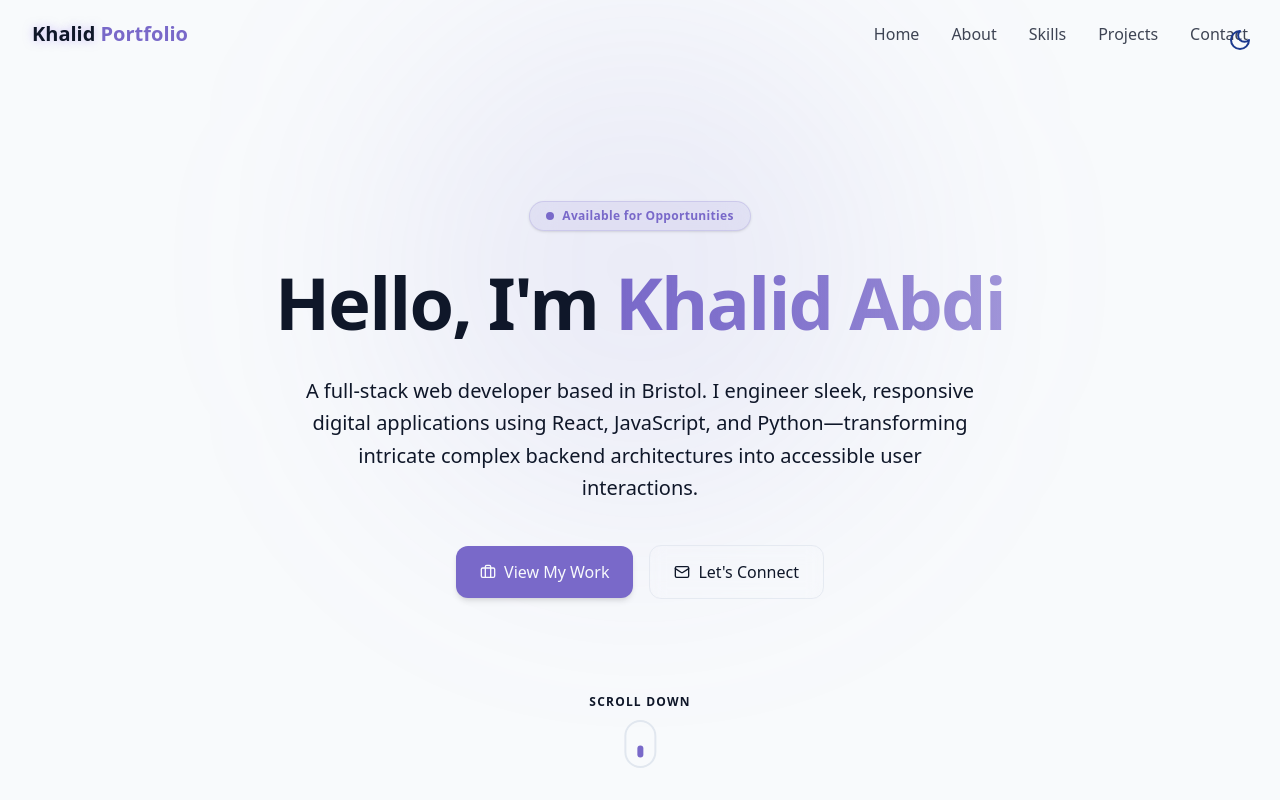
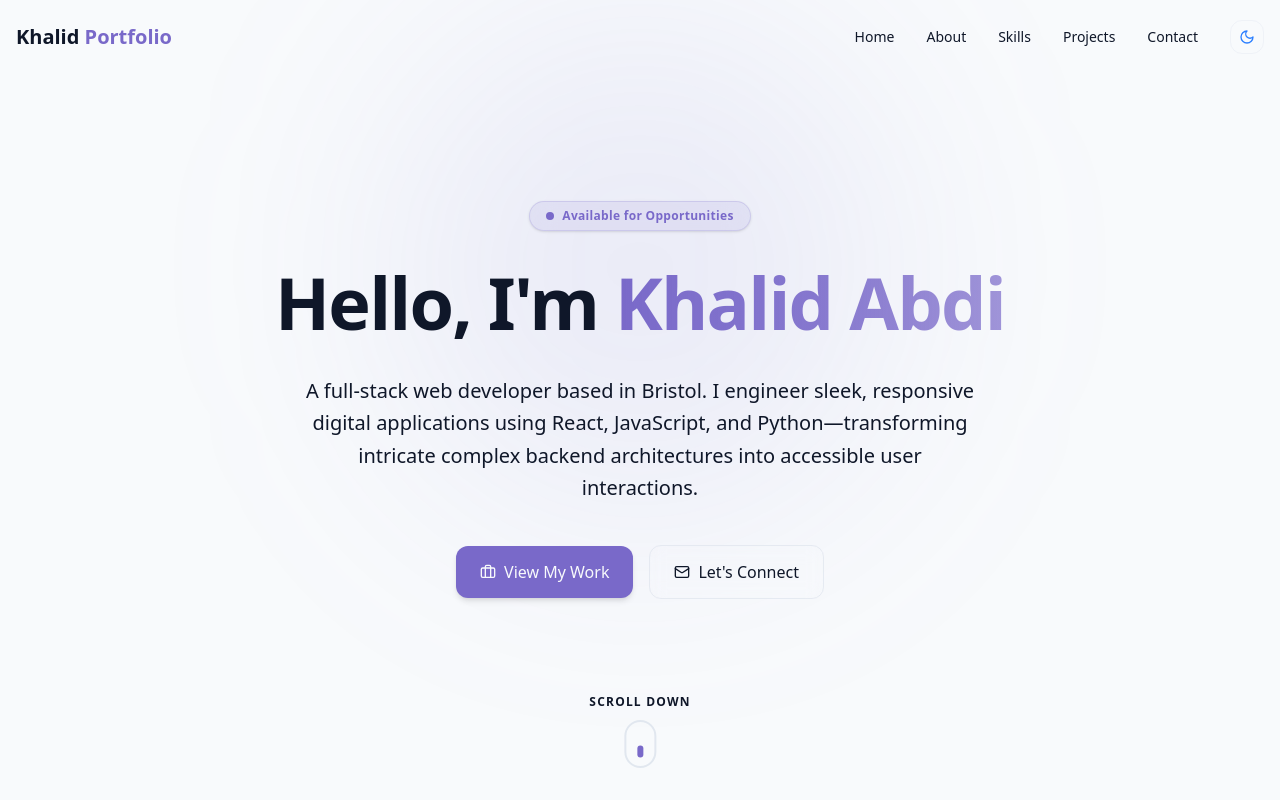
Before and after one commit to Khalid1170/Portfolio, a React (Vite) app: page / in a window 1280 px wide. Shown: the top 800 px of the page. Built offline with nearby package versions, Linux system fonts and the light colour scheme.

Commit message:
complete

```diff
--- a/src/components/HeroSection.jsx
+++ b/src/components/HeroSection.jsx
@@ -26,7 +26,7 @@ export const HeroSection = () => {
   return (
     <section
       id="hero"
-      className="relative min-h-screen flex flex-col items-center justify-center px-3 overflow-hidden bg-background"
+      className="relative min-h-[80vh] sm:min-h-screen flex flex-col items-center justify-start sm:justify-center pt-28 pb-20 sm:py-0 px-2 overflow-hidden bg-background"
     >
       {/* Background Tech Mesh & Glows */}
       <div className="absolute " />
@@ -36,7 +36,7 @@ export const HeroSection = () => {
         variants={containerVariants}
         initial="hidden"
         animate="visible"
-        className="container max-w-4xl mx-auto text-center z-10"
+        className="container max-w-4xl mx-auto text-center z-10 my-auto sm:my-0"
       >
         <div className="flex flex-col items-center space-y-7 md:space-y-8">
 
@@ -101,13 +101,13 @@ export const HeroSection = () => {
         initial={{ opacity: 0 }}
         animate={{ opacity: 1 }}
         transition={{ delay: 1.2, duration: 0.8 }}
-        className="absolute bottom-8 left-1/2 transform -translate-x-1/2 flex flex-col items-center group cursor-pointer"
+        className="absolute bottom-4 sm:bottom-8 left-1/2 transform -translate-x-1/2 flex flex-col items-center group cursor-pointer z-20"
         onClick={() => document.getElementById("about")?.scrollIntoView({ behavior: "smooth" })}
       >
-        <span className="text-xs tracking-widest uppercase font-semibold text-muted-foreground group-hover:text-foreground transition-colors duration-300 mb-2.5">
+        <span className="text-[10px] sm:text-xs tracking-widest uppercase font-semibold text-muted-foreground group-hover:text-foreground transition-colors duration-300 mb-1.5 sm:mb-2.5">
           Scroll Down
         </span>
-        <div className="flex items-center justify-center w-8 h-12 rounded-full border-2 border-muted-foreground/30 group-hover:border-primary/60 transition-colors duration-300">
+        <div className="flex items-center justify-center w-7 h-11 sm:w-8 sm:h-12 rounded-full border-2 border-muted-foreground/30 group-hover:border-primary/60 transition-colors duration-300">
           <motion.div
             animate={{
               y: [0, 12, 0],
@@ -117,7 +117,7 @@ export const HeroSection = () => {
               repeat: Infinity,
               ease: "easeInOut"
             }}
-            className="w-1.5 h-3 bg-primary rounded-full"
+            className="w-1.5 h-2.5 sm:h-3 bg-primary rounded-full"
           />
         </div>
       </motion.div>
--- a/src/components/Navbar.jsx
+++ b/src/components/Navbar.jsx
@@ -1,5 +1,5 @@
 import { cn } from "@/lib/utils";
-import { Menu, X } from "lucide-react";
+import { Menu, X, Moon, Sun } from "lucide-react";
 import { useEffect, useState } from "react";
 
 const navItems = [
@@ -13,66 +13,125 @@ const navItems = [
 export const Navbar = () => {
   const [isScrolled, setIsScrolled] = useState(false);
   const [isMenuOpen, setIsMenuOpen] = useState(false);
+  const [isDarkMode, setIsDarkMode] = useState(false);
 
+  // Sync scroll positioning state
   useEffect(() => {
     const handleScroll = () => {
-      setIsScrolled(window.screenY > 10);
+      // FIX: Changed from window.screenY to window.scrollY to accurately target page coordinates
+      setIsScrolled(window.scrollY > 10);
     };
 
     window.addEventListener("scroll", handleScroll);
     return () => window.removeEventListener("scroll", handleScroll);
   }, []);
+
+  // Sync systemic theme context configurations
+  useEffect(() => {
+    const storedTheme = localStorage.getItem("theme");
+    if (storedTheme === "dark") {
+      setIsDarkMode(true);
+      document.documentElement.classList.add("dark");
+    } else {
+      localStorage.setItem("theme", "light");
+      setIsDarkMode(false);
+    }
+  }, []);
+
+  const toggleTheme = () => {
+    if (isDarkMode) {
+      document.documentElement.classList.remove("dark");
+      localStorage.setItem("theme", "light");
+      setIsDarkMode(false);
+    } else {
+      document.documentElement.classList.add("dark");
+      localStorage.setItem("theme", "dark");
+      setIsDarkMode(true);
+    }
+  };
+
   return (
     <nav
       className={cn(
-        "md:fixed w-full z-40 transition-all duration-300",
-        isScrolled ? "py-3 bg-background/80 backdrop-blur-md shadow-xs" : "py-5"
+        // FIX: Replaced md:fixed with universal fixed so mobile navigation handles fixed tracking points smoothly
+        "fixed top-0 w-full z-40 transition-all duration-300 left-0 right-0",
+        isScrolled
+          ? "py-3 bg-background/80 backdrop-blur-md border-b border-border/40 shadow-xs"
+          : "py-5 bg-transparent"
       )}
     >
-      <div className="container flex items-center justify-between">
+      <div className="container mx-auto px-4 flex items-center justify-between">
+
+        {/* Brand Architecture Link Logo */}
         <a
-          className="text-xl font-bold text-primary flex items-center"
+          className="text-xl font-bold text-primary flex items-center z-50"
           href="#hero"
         >
-          <span className="relative z-10">
-            <span className="text-glow text-foreground"> Khalid </span>{" "}
-            Portfolio
+          <span className="relative">
+            <span className="text-foreground">Khalid</span> Portfolio
           </span>
         </a>
 
-        {/* desktop nav */}
-        <div className="hidden md:flex space-x-8">
+        {/* Desktop Interface Layout Controls */}
+        <div className="hidden md:flex items-center space-x-8">
+          <div className="flex space-x-8">
             {navItems.map((item, key) => (
               <a
                 key={key}
                 href={item.href}
-              className="text-foreground/80 hover:text-primary transition-colors duration-300"
+                className="text-sm font-medium text-muted-foreground hover:text-primary transition-colors duration-300"
               >
                 {item.name}
               </a>
             ))}
           </div>
 
-        {/* mobile nav */}
+          {/* Desktop Core Toggle Module */}
+          <button
+            onClick={toggleTheme}
+            className="p-2 rounded-xl bg-secondary/20 hover:bg-secondary border border-border/40 text-muted-foreground hover:text-foreground transition-all duration-200"
+            aria-label="Toggle structural theme palette"
+          >
+            {isDarkMode ? (
+              <Sun className="h-4 w-4 text-yellow-400" />
+            ) : (
+              <Moon className="h-4 w-4 text-blue-500" />
+            )}
+          </button>
+        </div>
+
+        {/* Mobile Interface Trigger Menu Mechanics */}
+        <div className="flex items-center gap-4 md:hidden z-50">
+          {/* Quick theme action access for fast mobile toggle interaction */}
+          <button
+            onClick={toggleTheme}
+            className="p-2 rounded-lg bg-secondary/30 text-muted-foreground"
+            aria-label="Toggle mobile theme palette"
+          >
+            {isDarkMode ? <Sun size={18} className="text-yellow-400" /> : <Moon size={18} className="text-blue-500" />}
+          </button>
 
           <button
             onClick={() => setIsMenuOpen((prev) => !prev)}
-          className="md:hidden p-2 text-foreground z-50"
+            className="p-2 text-foreground focus:outline-hidden"
             aria-label={isMenuOpen ? "Close Menu" : "Open Menu"}
           >
-          {isMenuOpen ? <X size={24} /> : <Menu size={24} />}{" "}
+            {isMenuOpen ? <X size={24} /> : <Menu size={24} />}
           </button>
+        </div>
 
+        {/* Mobile Interface Slide-out Fullscreen Dropdown Overlay Panel */}
         <div
           className={cn(
-            "fixed inset-0 bg-background/95 backdroup-blur-md z-40 flex flex-col items-center justify-center",
+            // FIX: Repaired backdrop-blur spelling mistake from original script framework
+            "fixed inset-0 bg-background/98 backdrop-blur-lg z-40 flex flex-col items-center justify-center",
             "transition-all duration-300 md:hidden",
             isMenuOpen
-              ? "opacity-100 pointer-events-auto"
-              : "opacity-0 pointer-events-none"
+              ? "opacity-100 pointer-events-auto translate-y-0"
+              : "opacity-0 pointer-events-none -translate-y-4"
           )}
         >
-          <div className="flex flex-col space-y-8 text-xl">
+          <div className="flex flex-col space-y-8 text-center text-2xl font-semibold tracking-tight">
             {navItems.map((item, key) => (
               <a
                 key={key}
@@ -85,6 +144,7 @@ export const Navbar = () => {
             ))}
           </div>
         </div>
+
       </div>
     </nav>
   );
--- a/src/pages/Home.jsx
+++ b/src/pages/Home.jsx
@@ -14,7 +14,7 @@ export const Home = () => {
     <div className ="min-h-screen bg-background text-foreground overflow-x-hidden ">
 
     {/* Theme Toggle*/}
-    <ThemeToggle />
+    {/* <ThemeToggle /> */}
     {/* Background Effects*/}
     < StarBackground />
     {/* Navbar */}
```
Lines whose indentation alone changed are shown as unchanged.
